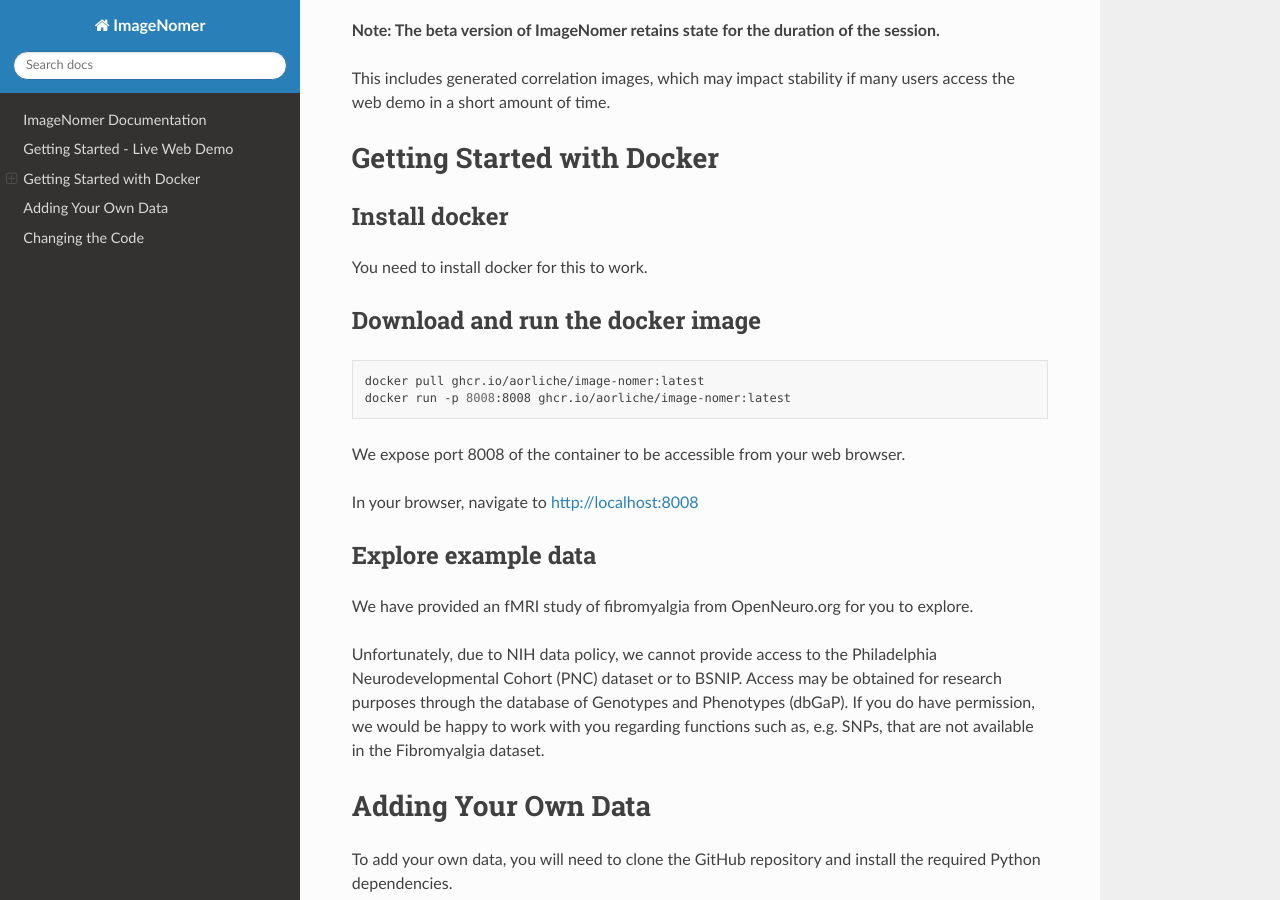
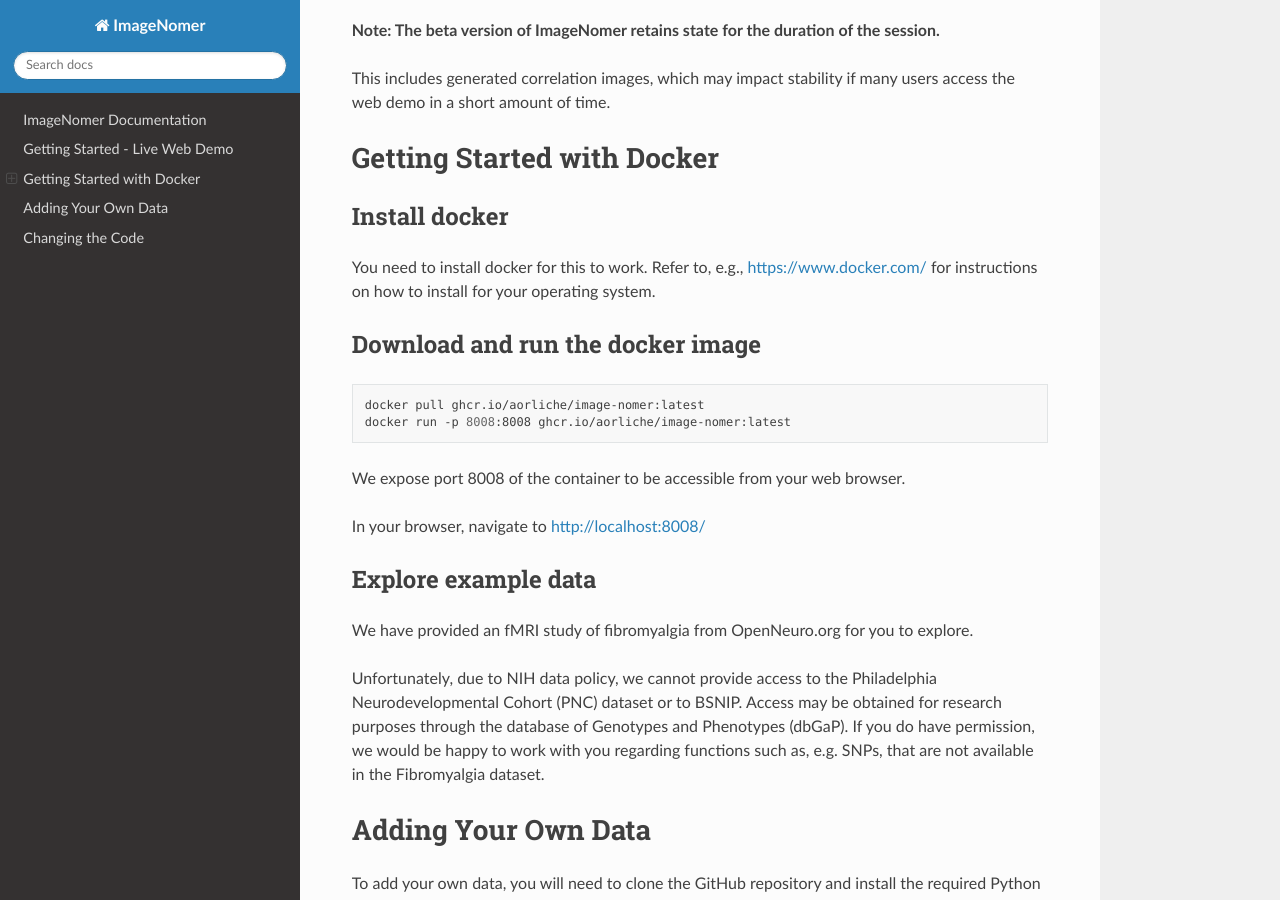
Before and after one commit to TulaneMBB/ImageNomer, a Sphinx documentation site: the page built from docs/index.rst, in a window 1280 px wide and 900 px high, scrolled down 370 px. Built offline with Sphinx 7.4.7 and the Read the Docs theme 2.0.0, drawn with Linux system fonts in a browser that asks for light colours.

Commit message:
Updated docs with Docker info/use tutorial with web demo

```diff
--- a/docs/Fibromyalgia.rst
+++ b/docs/Fibromyalgia.rst
@@ -7,7 +7,7 @@
 
 **Note:** This `dataset ds004144 <https://openneuro.org/datasets/ds004144/versions/1.0.2>`_ is made up solely of female subjects.
 
-First, open the Fibromyalgia dataset in ImageNomer as described in :ref:`Getting-Started`.
+First, open the Fibromyalgia dataset in ImageNomer as described in :ref:`Getting-Started`. Alternatively, you can instead use the `live on-line demo <https://aorliche.github.io/ImageNomer/live/>`_.
 
 You should be able to see the following image:
 
--- a/docs/index.rst
+++ b/docs/index.rst
@@ -31,7 +31,7 @@
 Install docker
 --------------
 
-You need to install docker for this to work.
+You need to install docker for this to work. Refer to, e.g., https://www.docker.com/ for instructions on how to install for your operating system.
 
 Download and run the docker image
 ---------------------------------
@@ -43,7 +43,7 @@
 
 We expose port 8008 of the container to be accessible from your web browser.
 
-In your browser, navigate to http://localhost:8008
+In your browser, navigate to http://localhost:8008/
 
 Explore example data
 --------------------
```
